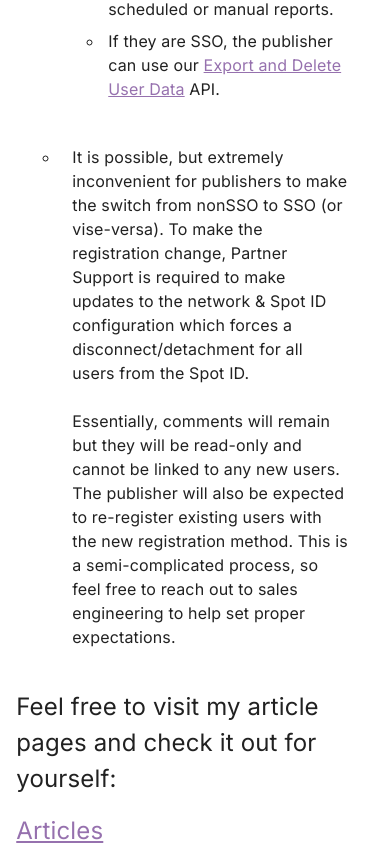
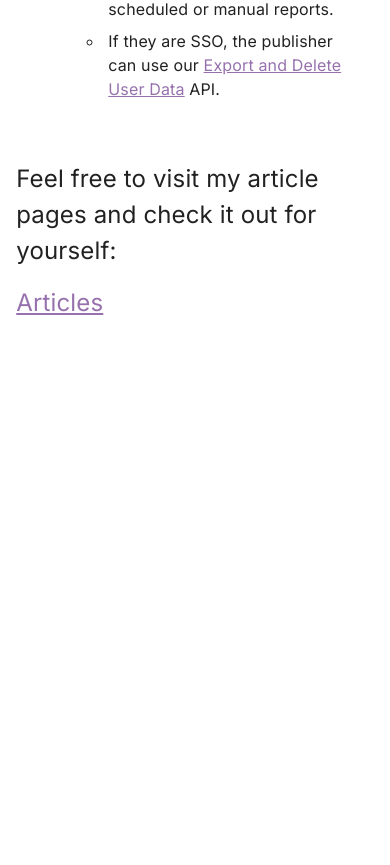
Before and after one commit to oliviawissig/oliviaweb-sso, a Next.js app: page / in a window 390 px wide. Shown: the part 2760-3625 px from the top of the page. After the commit the page ends 3185 px from the top, so only its background shows below. Built offline with nearby package versions, Linux system fonts and the light colour scheme; no server answers.

Commit message:
cleaned up home page, fixed mobile nav bar

```diff
--- a/app/NavBar.tsx
+++ b/app/NavBar.tsx
@@ -22,7 +22,6 @@ import { useRouter } from "next/navigation";
 import { useAuthState } from "react-firebase-hooks/auth";
 import { logout as OWlogout } from "@open-web/react-sdk";
 import MenuIcon from "@mui/icons-material/Menu";
-import OWProgress from "./components/OWProgress";
 
 const NavBar = () => {
   const [user, loading] = useAuthState(auth);
@@ -42,12 +41,12 @@ const NavBar = () => {
       </Typography>
       <Divider />
       <List>
-        <ListItem disablePadding sx={{textTransform: "none"}}>
+        <ListItem disablePadding sx={{ textTransform: "none" }}>
           <ListItemButton
             sx={{ textAlign: "center", textTransform: "none" }}
             onClick={() => router.push("/")}
           >
-            <ListItemText primary="Home" sx={{textTransform: "none"}}/>
+            <ListItemText primary="Home" sx={{ textTransform: "none" }} />
           </ListItemButton>
         </ListItem>
         <ListItem disablePadding>
@@ -58,6 +57,98 @@ const NavBar = () => {
             <ListItemText primary="Articles" />
           </ListItemButton>
         </ListItem>
+        <div className="w-2/3 m-auto">
+          <Divider />
+        </div>
+        {loading ? (
+          <>
+            &ensp;||&ensp;
+            <CircularProgress
+              sx={{ paddingLeft: "8px", color: "white" }}
+              size="22px"
+            />
+          </>
+        ) : (
+          <>
+            {user?.uid ? (
+              <>
+                {/* &ensp;||&ensp;
+                <Button
+                  sx={{ color: "#fff", textTransform: "none" }}
+                  onClick={() => {
+                    router.push("/profile/" + user?.uid);
+                  }}
+                >
+                  Profile
+                </Button>
+                <Button
+                  sx={{ color: "#fff", textTransform: "none" }}
+                  onClick={() => {
+                    router.push("/");
+                    OWlogout();
+                    signOut(auth);
+                    sessionStorage.removeItem("user");
+                  }}
+                >
+                  Log Out
+                </Button> */}
+                <ListItem disablePadding>
+                  <ListItemButton
+                    sx={{ textAlign: "center" }}
+                    onClick={() => router.push("/profile/" + user?.uid)}
+                  >
+                    <ListItemText primary="Profile" />
+                  </ListItemButton>
+                </ListItem>
+                <ListItem disablePadding>
+                  <ListItemButton
+                    sx={{ textAlign: "center" }}
+                    onClick={() => {
+                      router.push("/");
+                      OWlogout();
+                      signOut(auth);
+                      sessionStorage.removeItem("user");
+                    }}
+                  >
+                    <ListItemText primary="Log Out" />
+                  </ListItemButton>
+                </ListItem>
+              </>
+            ) : (
+              <>
+                {/* &ensp;||&ensp;
+                    <Button
+                      sx={{ color: "#fff",  textTransform: "none" }}
+                      onClick={() => router.push("/register")}
+                    >
+                      Register
+                    </Button>
+                    <Button
+                      sx={{ color: "#fff",  textTransform: "none" }}
+                      onClick={() => router.push("/signin")}
+                    >
+                      Sign In
+                    </Button> */}
+                <ListItem disablePadding>
+                  <ListItemButton
+                    sx={{ textAlign: "center" }}
+                    onClick={() => router.push("/register")}
+                  >
+                    <ListItemText primary="Register" />
+                  </ListItemButton>
+                </ListItem>
+                <ListItem disablePadding>
+                  <ListItemButton
+                    sx={{ textAlign: "center" }}
+                    onClick={() => router.push("/signin")}
+                  >
+                    <ListItemText primary="Sign In" />
+                  </ListItemButton>
+                </ListItem>
+              </>
+            )}{" "}
+          </>
+        )}
       </List>
     </Box>
   );
@@ -88,11 +179,14 @@ const NavBar = () => {
             OliviaWeb
           </Typography>
           <Box sx={{ display: { xs: "none", sm: "block" } }}>
-            <Button sx={{ color: "#fff",  textTransform: "none" }} onClick={() => router.push("/")}>
+            <Button
+              sx={{ color: "#fff", textTransform: "none" }}
+              onClick={() => router.push("/")}
+            >
               Home
             </Button>
             <Button
-              sx={{ color: "#fff",  textTransform: "none" }}
+              sx={{ color: "#fff", textTransform: "none" }}
               onClick={() => router.push("/articles")}
             >
               Articles
@@ -101,7 +195,10 @@ const NavBar = () => {
             {loading ? (
               <>
                 &ensp;||&ensp;
-                <CircularProgress sx={{ paddingLeft:"8px", color: "white" }} size="22px" />
+                <CircularProgress
+                  sx={{ paddingLeft: "8px", color: "white" }}
+                  size="22px"
+                />
               </>
             ) : (
               <>
@@ -109,7 +206,7 @@ const NavBar = () => {
                   <>
                     &ensp;||&ensp;
                     <Button
-                      sx={{ color: "#fff",  textTransform: "none" }}
+                      sx={{ color: "#fff", textTransform: "none" }}
                       onClick={() => {
                         router.push("/profile/" + user?.uid);
                       }}
@@ -117,7 +214,7 @@ const NavBar = () => {
                       Profile
                     </Button>
                     <Button
-                      sx={{ color: "#fff",  textTransform: "none" }}
+                      sx={{ color: "#fff", textTransform: "none" }}
                       onClick={() => {
                         router.push("/");
                         OWlogout();
@@ -132,13 +229,13 @@ const NavBar = () => {
                   <>
                     &ensp;||&ensp;
                     <Button
-                      sx={{ color: "#fff",  textTransform: "none" }}
+                      sx={{ color: "#fff", textTransform: "none" }}
                       onClick={() => router.push("/register")}
                     >
                       Register
                     </Button>
                     <Button
-                      sx={{ color: "#fff",  textTransform: "none" }}
+                      sx={{ color: "#fff", textTransform: "none" }}
                       onClick={() => router.push("/signin")}
                     >
                       Sign In
--- a/app/page.tsx
+++ b/app/page.tsx
@@ -119,23 +119,10 @@ export default function Home() {
             </li>
           </ul>
         </li>
-        <li className="p-3">
-          It is possible, but extremely inconvenient for publishers to make the
-          switch from nonSSO to SSO (or vise-versa). To make the registration
-          change, Partner Support is required to make updates to the network &
-          Spot ID configuration which forces a disconnect/detachment for all
-          users from the Spot ID.
-          <br></br>
-          <br></br>
-          Essentially, comments will remain but they will be read-only and
-          cannot be linked to any new users. The publisher will also be expected
-          to re-register existing users with the new registration method. This
-          is a semi-complicated process, so feel free to reach out to sales
-          engineering to help set proper expectations.
-        </li>
       </ul>
       <h2>Feel free to visit my article pages and check it out for yourself:</h2>
       <OWLink href="/articles"><h2>Articles</h2></OWLink>
+      <p><br></br><br></br><br></br></p>
     </>
   );
 }
```
